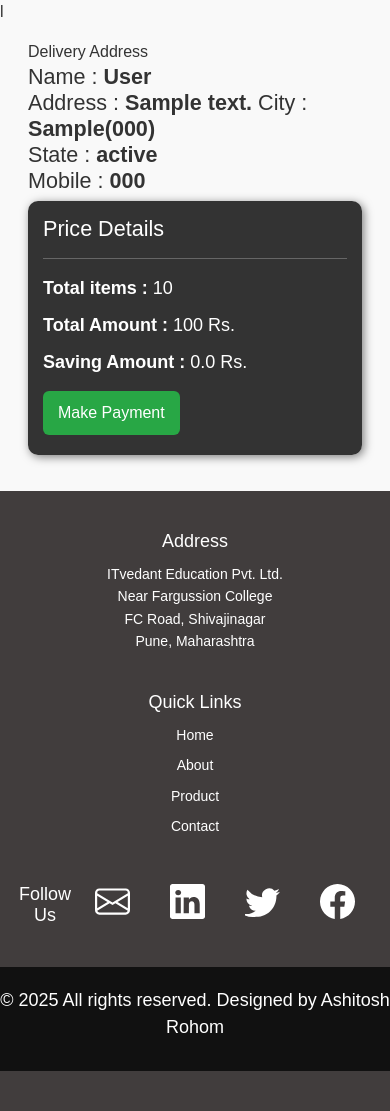
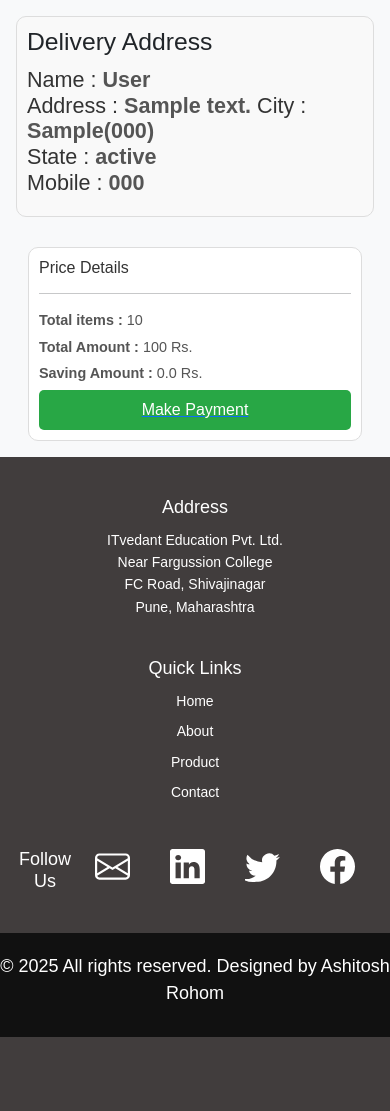
Before and after one commit to ashurohom/E-Commerce-Website, a Django app: page /fetchorder/ in a window 390 px wide. Shown: the part 56-1167 px from the top of the page. After the commit the page ends 1093 px from the top, so only its background shows below. Run offline with Django 5.2, Linux system fonts and the light colour scheme; a user stored in the database is signed in; tables that the repository leaves empty hold one stand-in row (values such as "Sample post"); some libraries are stand-ins or nearby versions.

Commit message:
update placeorder html

```diff
--- a/ecom/static/CSS/placed_order.css
+++ b/ecom/static/CSS/placed_order.css
@@ -0,0 +1,101 @@
+/* General Styling */
+body {
+    font-family: Arial, sans-serif;
+    margin: 0;
+    padding: 0;
+    box-sizing: border-box;
+}
+
+/* Delivery Address Styling */
+.unique-style-14 {
+    background-color: #f9f9f9;
+    padding: 20px;
+    border: 1px solid #ddd; /* Border for delivery address section */
+    border-radius: 10px;
+    box-shadow: 2px 2px 10px rgba(0, 0, 0, 0.6);
+    margin-bottom: 20px;
+}
+
+.unique-style-14 h4 {
+    color: #333;
+    margin: 10px 0;
+}
+
+.unique-style-14 b {
+    color: #555;
+}
+
+/* Price Details Section Styling */
+.unique-style-15 {
+    margin-top: 0px;
+}
+
+#cart {
+    background-color: #fff;
+    border: 1px solid #ddd;
+    border-radius: 10px;
+    padding: 20px;
+    box-shadow: 2px 2px 10px rgba(0, 0, 0, 0.6);
+}
+
+#cart h4 {
+    color: #333;
+    font-size: 1.2rem;
+    margin-bottom: 15px;
+}
+
+#cart p {
+    color: #555;
+    margin: 5px 0;
+}
+
+#cart .btn-success {
+    background-color: #28a745;
+    border: none;
+    color: white;
+    padding: 10px 15px;
+    border-radius: 5px;
+    transition: background-color 0.3s ease;
+    display: block;
+    width: 100%;
+    text-align: center;
+}
+
+#cart .btn-success:hover {
+    background-color: #218838;
+}
+
+/* Responsive Styling */
+@media (max-width: 768px) {
+    .unique-style-14,
+    #cart {
+        padding: 15px;
+        box-shadow: none;
+    }
+
+    .unique-style-15 {
+        margin-top: 10px;
+    }
+
+    #cart .btn-success {
+        padding: 8px 10px;
+    }
+}
+
+@media (max-width: 576px) {
+    .unique-style-14 {
+        padding: 10px;
+    }
+
+    #cart {
+        padding: 10px;
+    }
+
+    #cart h4 {
+        font-size: 1rem;
+    }
+
+    #cart p {
+        font-size: 0.9rem;
+    }
+}
--- a/ecom/template/base.html
+++ b/ecom/template/base.html
@@ -8,6 +8,7 @@
     <link rel="stylesheet" href="{% static 'CSS/style.css' %}">
     <link rel="stylesheet" href="{% static 'CSS/product.css'%}">
     <link rel="stylesheet" href="{% static 'CSS/cart.css'%}">l
+    <link rel="stylesheet" href="{% static 'CSS/placed_order.css'%}">
 
 
 
@@ -15,7 +16,6 @@
     {% comment %} <link rel="stylesheet" href="{% static 'CSS/ulogin.css'%}"> {% endcomment %}
     {% comment %} <link rel="stylesheet" href="{% static 'CSS/cust_details.css'%}"> {% endcomment %}
     {% comment %} <link rel="stylesheet" href="{% static 'CSS/about.css'%}"> {% endcomment %}
-    {% comment %} <link rel="stylesheet" href="{% static 'CSS/placed_order.css'%}"> {% endcomment %}
 {% endblock header %}
 
 {% block body %}
--- a/ecom/template/placeorder.html
+++ b/ecom/template/placeorder.html
@@ -2,10 +2,14 @@
 
 {% load static %}
 
+{% block header %}
+    <link rel="stylesheet" href="{% static 'CSS/placed_order.css'%}">
+{% endblock header %}
+
 {% block main %}
 <div class="row m-3">
     <div class="col-md-9 mx-auto unique-style-14">
-        Delivery Address<br>
+        <h2>Delivery Address<h2>
         {% for i in address %}
 
         <h4>
```
